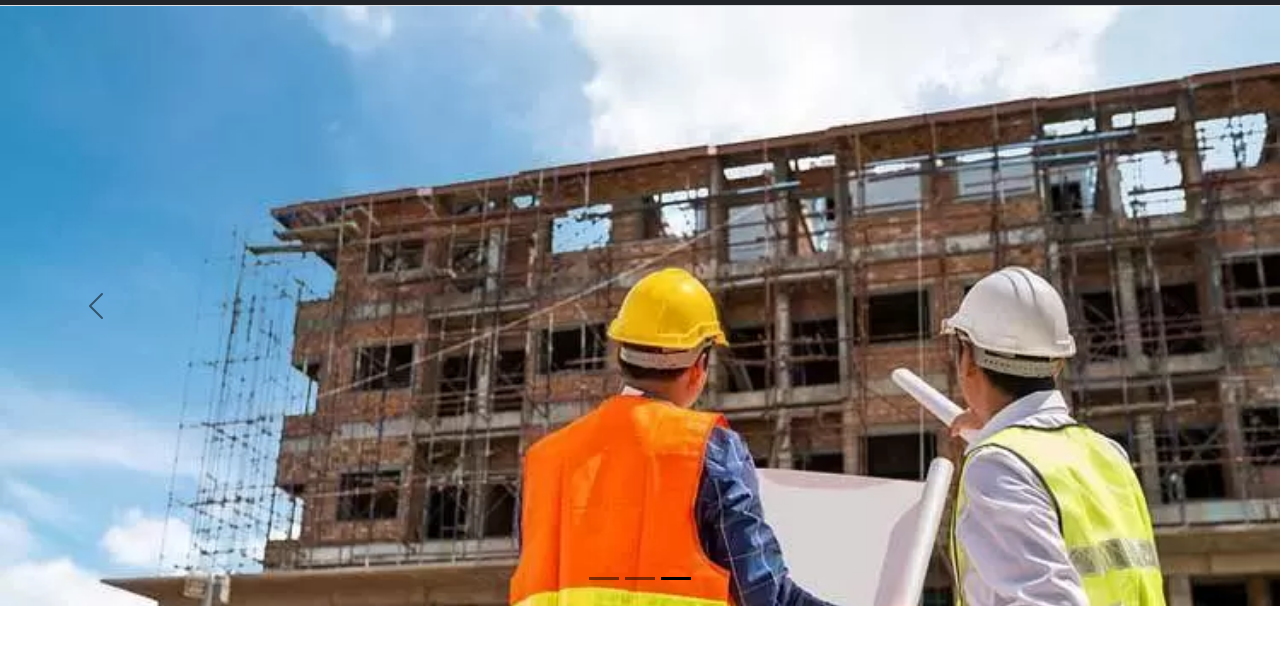
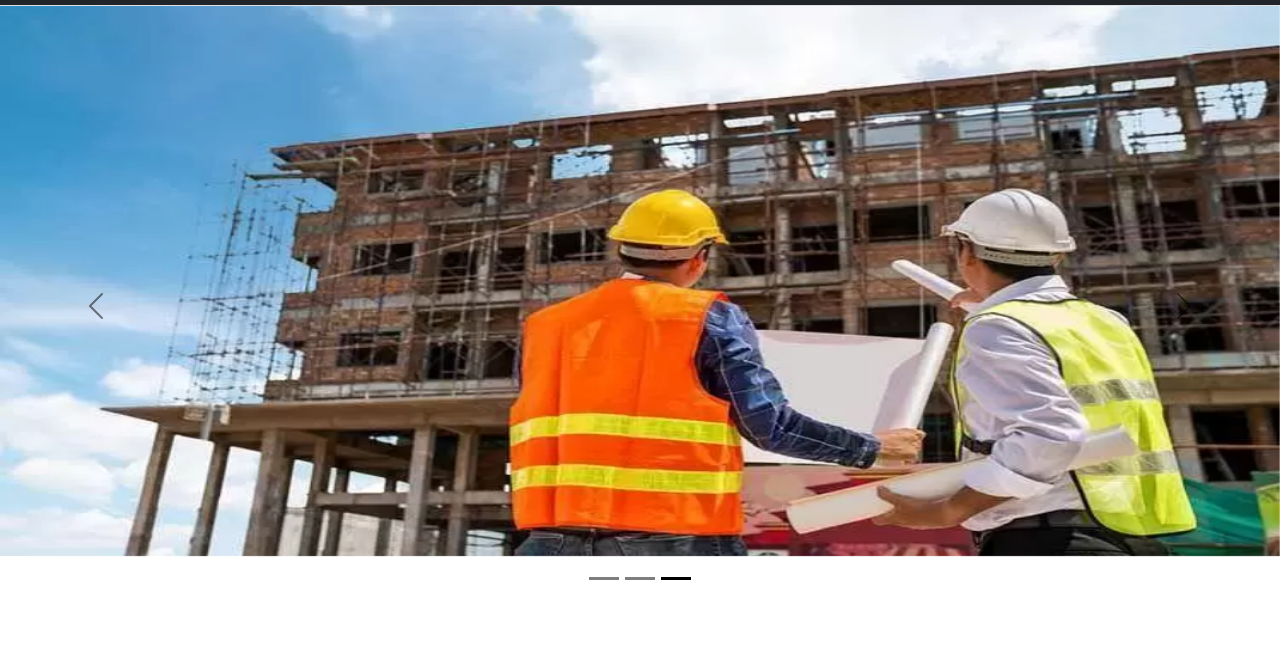
Before and after one commit to AlfonsoHdz/PaginaNorel, a plain HTML site: page index.html in a window 1280 px wide. Shown: the part 71-725 px from the top of the page. Drawn offline with nearby package versions, Linux system fonts and the light colour scheme.

Commit message:
Corrección img index

```diff
--- a/styleindex.css
+++ b/styleindex.css
@@ -9,3 +9,7 @@
 .navbar-nav{
     text-align: center;
 }
+
+  .carousel-inner img {
+    height: 550px;
+  }
```
